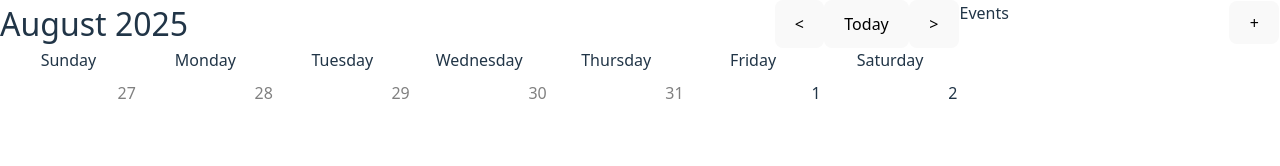
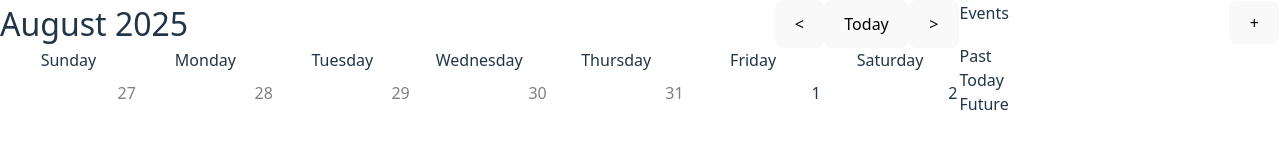
Before and after one commit to Vicente-III-H/calendar, a React (Vite) app: page / in a window 1280 px wide. Shown: the top 166 px of the page. Built offline with nearby package versions, Linux system fonts and the light colour scheme.

Commit message:
Add base code for event sections

```diff
--- a/src/events/events.jsx
+++ b/src/events/events.jsx
@@ -33,6 +33,18 @@ function EventCard({ event }) {
     )
 }
 
+function EventSection({ title, events }) {
+
+    return (
+        <div>
+            <div>{title}</div>
+            <div className="flex-grow">
+                {events.map((event) => <EventCard key={event.id} event={event}></EventCard>)}
+            </div>
+        </div>
+    )
+}
+
 function Events({ events, setEvents }) {
     const [showModal, setShowModal] = useState(false);
     const addToEvents = (value) => {
@@ -48,9 +60,9 @@ function Events({ events, setEvents }) {
                     <div className="flex-grow">Events</div>
                     <button onClick={() => {setShowModal(true)}}>+</button>
                 </div>
-                <div className="flex-grow">
-                    {events.map((event) => <EventCard key={event.id} event={event}></EventCard>)}
-                </div>
+                <EventSection title="Past" events={[]}></EventSection>
+                <EventSection title="Today" events={events}></EventSection>
+                <EventSection title="Future" events={[]}></EventSection>
             </div>
             <Modal showModal={showModal} setShowModal={setShowModal} addToEvents={addToEvents}></Modal>
         </>
```
